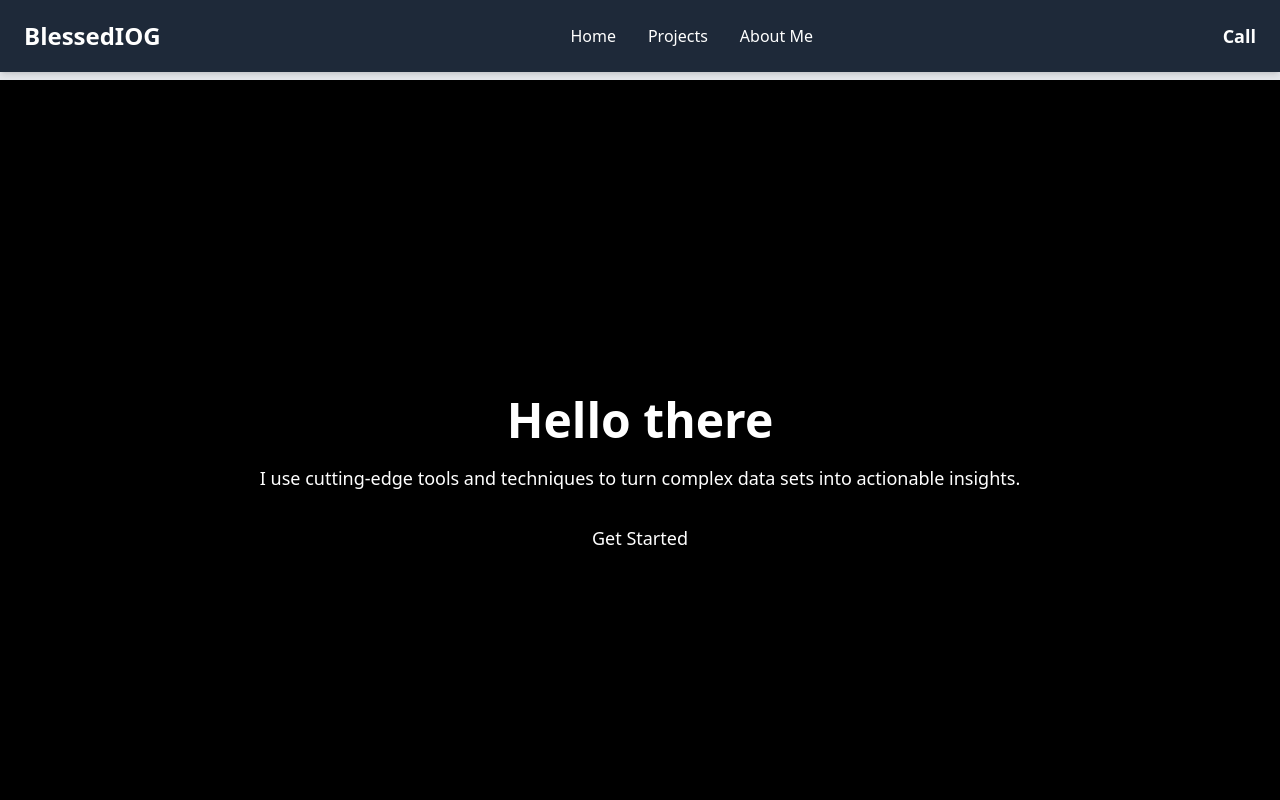
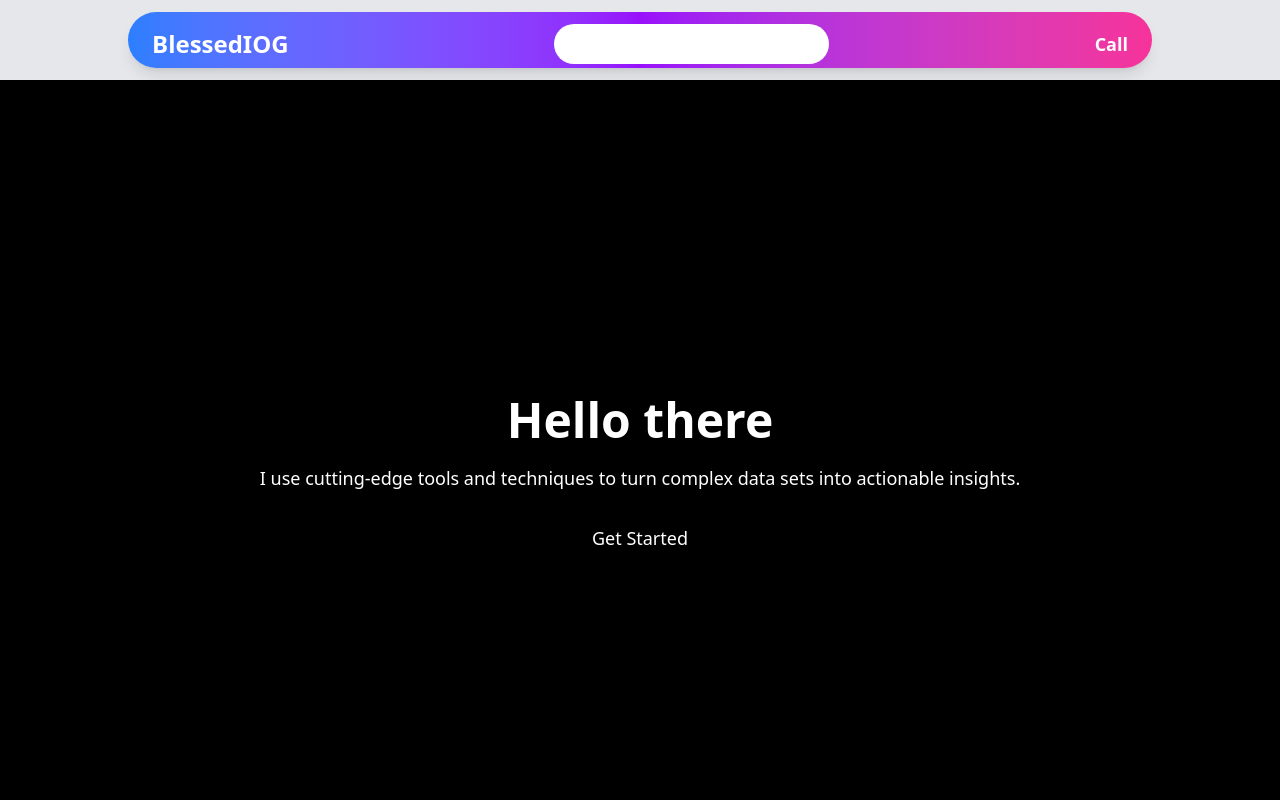
Before and after one commit to Oluwasegun122/blessediog, a Next.js app: page / in a window 1280 px wide. Shown: the top 800 px of the page. Built offline with nearby package versions, Linux system fonts and the light colour scheme.

Commit message:
first commit

```diff
--- a/app/components/Header.tsx
+++ b/app/components/Header.tsx
@@ -8,22 +8,22 @@ const Header = () => {
   const [isOpen, setIsOpen] = useState(false);
 
   return (
-    <nav className="fixed top-0 left-0 w-full bg-gray-800 text-white shadow-md z-50">
-      <div className="flex justify-between items-center px-6 py-4 md:py-5">
+    <nav className="fixed h-14 top-3 left-1/2 transform -translate-x-1/2 w-[90%] md:w-[80%] bg-gradient-to-r from-blue-500 via-purple-600 to-pink-500 text-white shadow-lg rounded-full z-50">
+      <div className="flex justify-between items-center px-6 py-3">
         {/* Left Logo */}
         <Link href="/" className="text-2xl font-bold">
           BlessedIOG
         </Link>
 
-        {/* Centered Navigation */}
-        <div className="hidden md:flex space-x-8">
-          <Link href="/" className="hover:text-blue-400">
+        {/* Centered Navigation for Desktop */}
+        <div className="hidden md:flex bg-white bg-opacity-20 px-6 py-2 rounded-full space-x-6">
+          <Link href="/" className="hover:text-gray-300">
             Home
           </Link>
-          <Link href="/projects" className="hover:text-blue-400">
+          <Link href="/projects" className="hover:text-gray-300">
             Projects
           </Link>
-          <Link href="/about_me" className="hover:text-blue-400">
+          <Link href="/about_me" className="hover:text-gray-300">
             About Me
           </Link>
         </div>
@@ -33,28 +33,30 @@ const Header = () => {
 
         {/* Mobile Menu Button */}
         <button
-          className="md:hidden text-white focus:outline-none"
+          className="md:hidden focus:outline-none"
           onClick={() => setIsOpen(!isOpen)}
         >
-          {isOpen ? <FaTimes size={24} /> : <FaBars size={24} />}
+          {isOpen ? <FaTimes size={28} /> : <FaBars size={28} />}
         </button>
       </div>
 
       {/* Mobile Menu */}
       <div
-        className={`md:hidden bg-gray-800 text-white text-center transition-all duration-300 ${
-          isOpen ? "max-h-60 opacity-100" : "max-h-0 opacity-0 overflow-hidden"
+        className={`md:hidden bg-gradient-to-r from-blue-500 via-purple-600 to-pink-500 text-center rounded-b-lg overflow-hidden transition-transform transform origin-top ${
+          isOpen ? "scale-y-100" : "scale-y-0"
         }`}
       >
-        <Link href="/" className="block py-3 hover:text-blue-400">
+        <div className="flex flex-col py-4 space-y-3">
+          <Link href="/" className="hover:text-gray-300">
             <button onClick={() => setIsOpen(false)}>Home</button>
           </Link>
-        <Link href="/projects" className="block py-3 hover:text-blue-400">
+          <Link href="/projects" className="hover:text-gray-300">
             <button onClick={() => setIsOpen(false)}>Projects</button>
           </Link>
-        <Link href="/about_me" className="block py-3 hover:text-blue-400">
+          <Link href="/about_me" className="hover:text-gray-300">
             <button onClick={() => setIsOpen(false)}>About Me</button>
           </Link>
+        </div>
       </div>
     </nav>
   );
```
Lines whose indentation alone changed are shown as unchanged.
